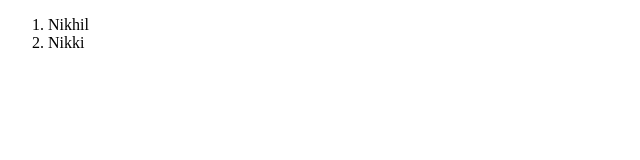
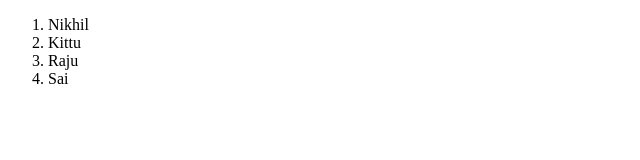
Before and after one commit to acciojob/relative-list-react-nikhilbilla0070, a React app: page / in a window 1280 px wide. Shown: the top 160 px of the page, without its empty margins (0-640 px from the left). Built offline with nearby package versions, Linux system fonts and the light colour scheme.

Commit message:
add solution

```diff
--- a/src/components/App.js
+++ b/src/components/App.js
@@ -2,18 +2,23 @@ import React from "react";
 import { useState } from "react";
 
 const App = () => {
-  const [relativeList,setRealtiveList]=useState();
-  const [relativeListItem1,setRealtiveListItem1]=useState();
-
-  const [relativeListItem2,setRealtiveListItem2]=useState();
+  const relativeList = [
+    'Nikhil',
+    'Kittu',
+    'Raju',
+    'Sai'
+  ];
 
   return (
     <div id="main">
                {/* Do not remove the main div */}
-               <ol key={relativeList}>
-                 <li key={relativeListItem1}>Nikhil</li>
-                 <li key={relativeListItem2}>Nikki</li>
-               </ol>
+               <ol key="relativeList">
+      {relativeList.map((relative, index) => (
+        <li key={`relativeListItem1{index + 1}`}>
+          {relative}
+        </li>
+      ))}
+    </ol>
 
     </div>
   )
```
